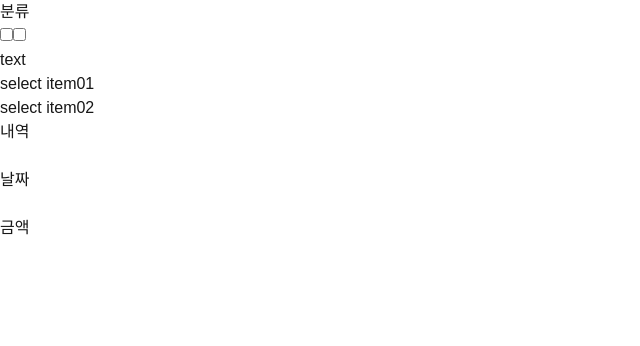
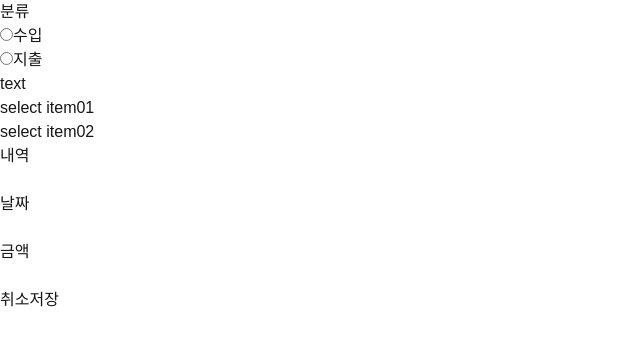
Before and after one commit to jiwwonnn/myac, a Next.js app: page /write in a window 1280 px wide. Shown: the top 346 px of the page, without its empty margins (0-640 px from the left). Built offline with nearby package versions, Linux system fonts and the light colour scheme.

Commit message:
firebase setting

```diff
--- a/src/pages/write.tsx
+++ b/src/pages/write.tsx
@@ -1,5 +1,6 @@
 import Select from "@/components/Select";
 import Input from "@/components/Input";
+import Button from "@/components/Button";
 
 const Write = () => {
    return (
@@ -7,8 +8,14 @@ const Write = () => {
        <div>
          <div>분류</div>
          <div>
-           <input type="checkbox"/>
-           <input type="checkbox"/>
+           <div>
+             <input type="radio" id='chk01' name='price'/>
+             <label htmlFor="chk01">수입</label>
+           </div>
+           <div>
+             <input type="radio" id='chk02' name='price'/>
+             <label htmlFor="chk02">지출</label>
+           </div>
          </div>
        </div>
 
@@ -17,7 +24,7 @@ const Write = () => {
        </div>
 
        <div>
-         <div>내역</div>
+       <div>내역</div>
          <div>
            <Input/>
          </div>
@@ -37,6 +44,11 @@ const Write = () => {
          </div>
        </div>
 
+       <div className='flex justify-center mt-20'>
+         <Button text={'취소'}/>
+         <Button text={'저장'}/>
+       </div>
+
      </div>
    )
 }
```
Also changed, not shown: package.json (+7 -6 lines), src/pages/Firebase.ts (added, +35 -0 lines), 1 other file (tests, documents, lock files or other folders).
